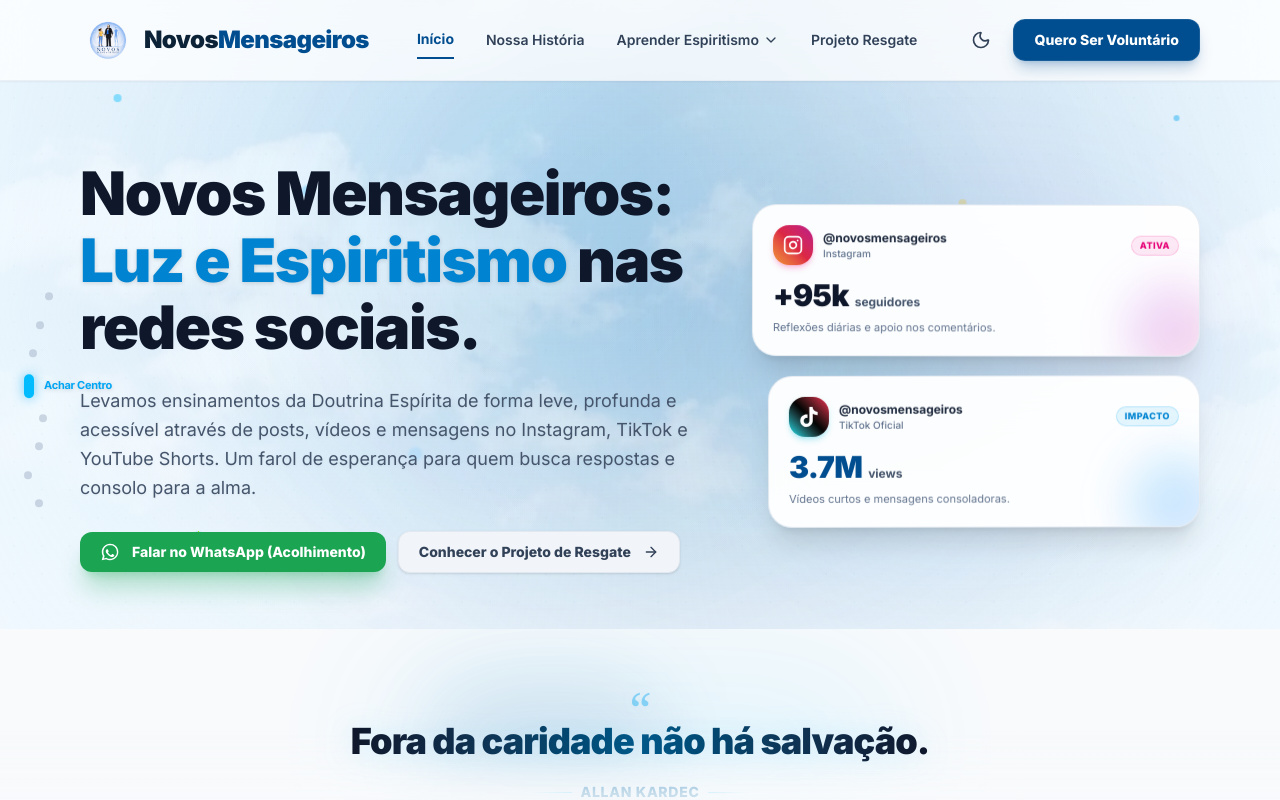
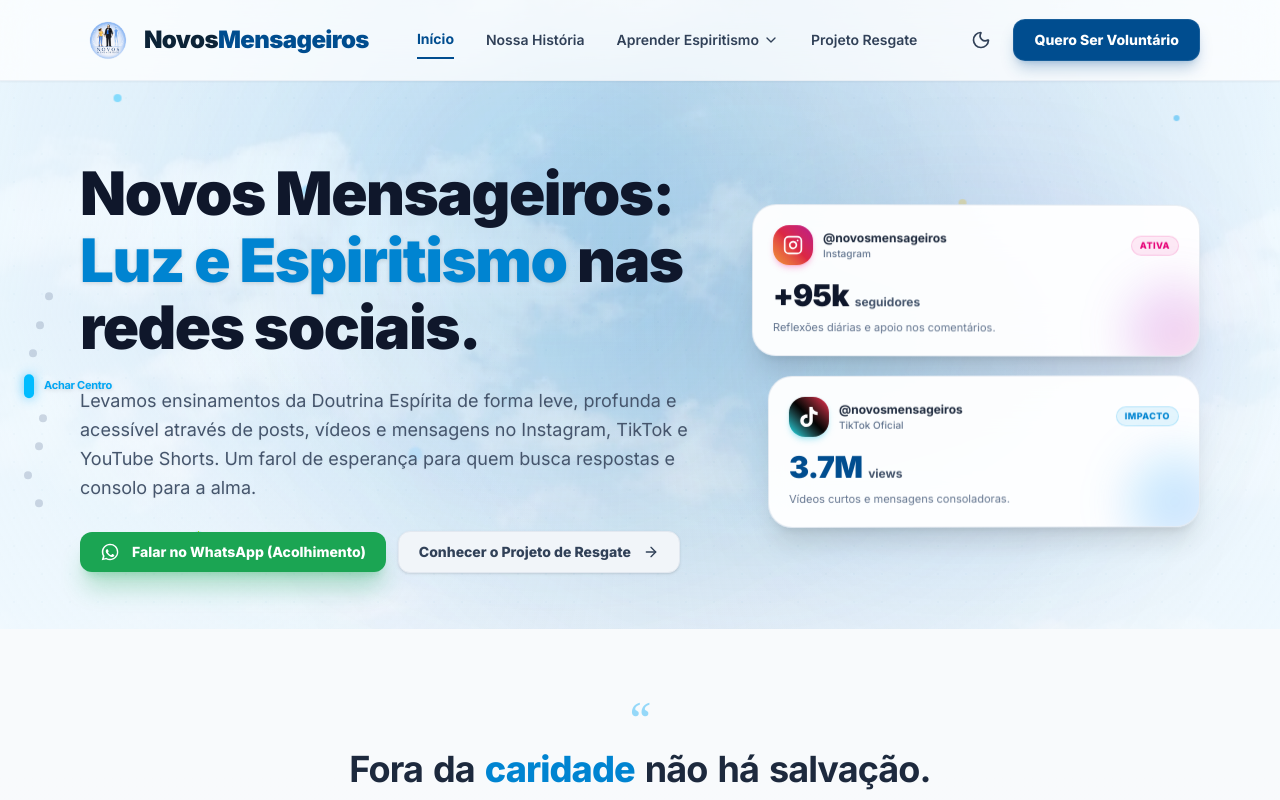
Before and after one commit to guNaoki/novosmensageirosweb, a React (Vite) app: page / in a window 1280 px wide. Shown: the top 800 px of the page. Built offline with nearby package versions, Linux system fonts and the light colour scheme.

Commit message:
feat(kardec): animacao tipografica refinada e commit na branch code-dev (v2.3.2)

```diff
--- a/package.json
+++ b/package.json
@@ -1,7 +1,7 @@
 {
   "name": "mensageiros",
   "private": true,
-  "version": "2.3.1",
+  "version": "2.3.2",
   "type": "module",
   "scripts": {
     "dev": "vite",
--- a/src/components/SpiritismPortal.tsx
+++ b/src/components/SpiritismPortal.tsx
@@ -607,40 +607,73 @@
       {/* ========================================================= */}
       <section
         id="frase-kardec"
-        className="py-10 sm:py-14 bg-slate-50 dark:bg-[#040d1f] relative z-10 transition-colors duration-300 text-center overflow-hidden"
+        className="py-12 sm:py-16 bg-slate-50 dark:bg-[#040d1f] relative z-10 transition-colors duration-300 text-center overflow-hidden"
       >
-        {/* Ambient celestial glow / fru-fru atmosférico */}
-        <div className="absolute top-1/2 left-1/2 -translate-x-1/2 -translate-y-1/2 w-[340px] sm:w-[520px] h-[180px] bg-sky-400/15 dark:bg-sky-400/20 rounded-full blur-3xl pointer-events-none animate-pulse -z-10"></div>
-        <div className="absolute top-1/2 left-1/3 -translate-y-1/2 w-[240px] h-[140px] bg-primary/10 dark:bg-blue-600/15 rounded-full blur-2xl pointer-events-none -z-10" style={{ animationDelay: '-2s' }}></div>
-
         <div className="max-w-3xl mx-auto px-4 sm:px-6 relative">
           <motion.div
-            initial={{ opacity: 0, y: 14, scale: 0.98 }}
-            whileInView={{ opacity: 1, y: 0, scale: 1 }}
-            viewport={{ once: true, margin: "-40px" }}
-            transition={{ duration: 0.8, ease: [0.16, 1, 0.3, 1] }}
+            initial="hidden"
+            whileInView="visible"
+            viewport={{ once: true, margin: "-50px" }}
+            variants={{
+              hidden: { opacity: 0 },
+              visible: {
+                opacity: 1,
+                transition: { staggerChildren: 0.08, delayChildren: 0.1 }
+              }
+            }}
             className="relative flex flex-col items-center justify-center"
           >
-            {/* Aspas estilizadas com glow celestial */}
-            <div className="text-4xl sm:text-5xl font-serif text-sky-500/40 dark:text-sky-300/50 leading-none select-none -mb-3 sm:-mb-4 filter drop-shadow-[0_0_12px_rgba(56,189,248,0.35)]">
+            {/* Aspas estilizadas flutuantes com movimento orgânico */}
+            <motion.div
+              animate={{ y: [-3, 3, -3] }}
+              transition={{ duration: 5, repeat: Infinity, ease: "easeInOut" }}
+              className="text-4xl sm:text-5xl font-serif text-sky-500/40 dark:text-sky-400/40 leading-none select-none mb-1 cursor-default"
+            >
               “
-            </div>
+            </motion.div>
 
-            {/* Frase com gradiente de luz e drop shadow celestial */}
-            <blockquote className="relative z-10 text-xl sm:text-2xl md:text-3xl lg:text-4xl font-black tracking-tight leading-snug px-2">
-              <span className="bg-gradient-to-r from-slate-900 via-sky-800 to-slate-900 dark:from-white dark:via-sky-200 dark:to-white bg-clip-text text-transparent drop-shadow-[0_2px_15px_rgba(56,189,248,0.2)]">
-                Fora da caridade não há salvação.
-              </span>
+            {/* Frase com revelação de palavras e tipografia editorial sóbria */}
+            <blockquote className="relative z-10 text-2xl sm:text-3xl md:text-4xl font-bold tracking-tight leading-snug px-2 flex flex-wrap justify-center gap-x-2.5 gap-y-1 text-slate-800 dark:text-slate-100">
+              {[
+                { word: "Fora", highlight: false },
+                { word: "da", highlight: false },
+                { word: "caridade", highlight: true },
+                { word: "não", highlight: false },
+                { word: "há", highlight: false },
+                { word: "salvação.", highlight: false }
+              ].map((item, idx) => (
+                <motion.span
+                  key={idx}
+                  variants={{
+                    hidden: { opacity: 0, y: 12, filter: "blur(4px)" },
+                    visible: {
+                      opacity: 1,
+                      y: 0,
+                      filter: "blur(0px)",
+                      transition: { duration: 0.6, ease: [0.16, 1, 0.3, 1] }
+                    }
+                  }}
+                  className={item.highlight ? "text-sky-600 dark:text-sky-300 font-extrabold" : "font-bold"}
+                >
+                  {item.word}
+                </motion.span>
+              ))}
             </blockquote>
 
-            {/* Autor com estilo refinado */}
-            <div className="mt-3.5 sm:mt-4 flex items-center justify-center gap-2">
-              <span className="h-px w-6 sm:w-10 bg-gradient-to-r from-transparent to-sky-400/60 dark:to-sky-400/80"></span>
-              <cite className="text-xs sm:text-sm font-extrabold text-sky-700 dark:text-sky-300 tracking-wider uppercase not-italic">
+            {/* Autor com linhas finas e acabamento requintado */}
+            <motion.div
+              variants={{
+                hidden: { opacity: 0, y: 8 },
+                visible: { opacity: 1, y: 0, transition: { duration: 0.6, delay: 0.5 } }
+              }}
+              className="mt-4 flex items-center justify-center gap-3 text-slate-500 dark:text-slate-400"
+            >
+              <span className="h-px w-8 sm:w-12 bg-slate-200 dark:bg-slate-700/80"></span>
+              <cite className="text-xs sm:text-sm font-semibold tracking-wider uppercase not-italic text-slate-600 dark:text-slate-300">
                 Allan Kardec
               </cite>
-              <span className="h-px w-6 sm:w-10 bg-gradient-to-l from-transparent to-sky-400/60 dark:to-sky-400/80"></span>
-            </div>
+              <span className="h-px w-8 sm:w-12 bg-slate-200 dark:bg-slate-700/80"></span>
+            </motion.div>
           </motion.div>
         </div>
 
```
Also changed, not shown: 1 other file (tests, documents, lock files or other folders).
